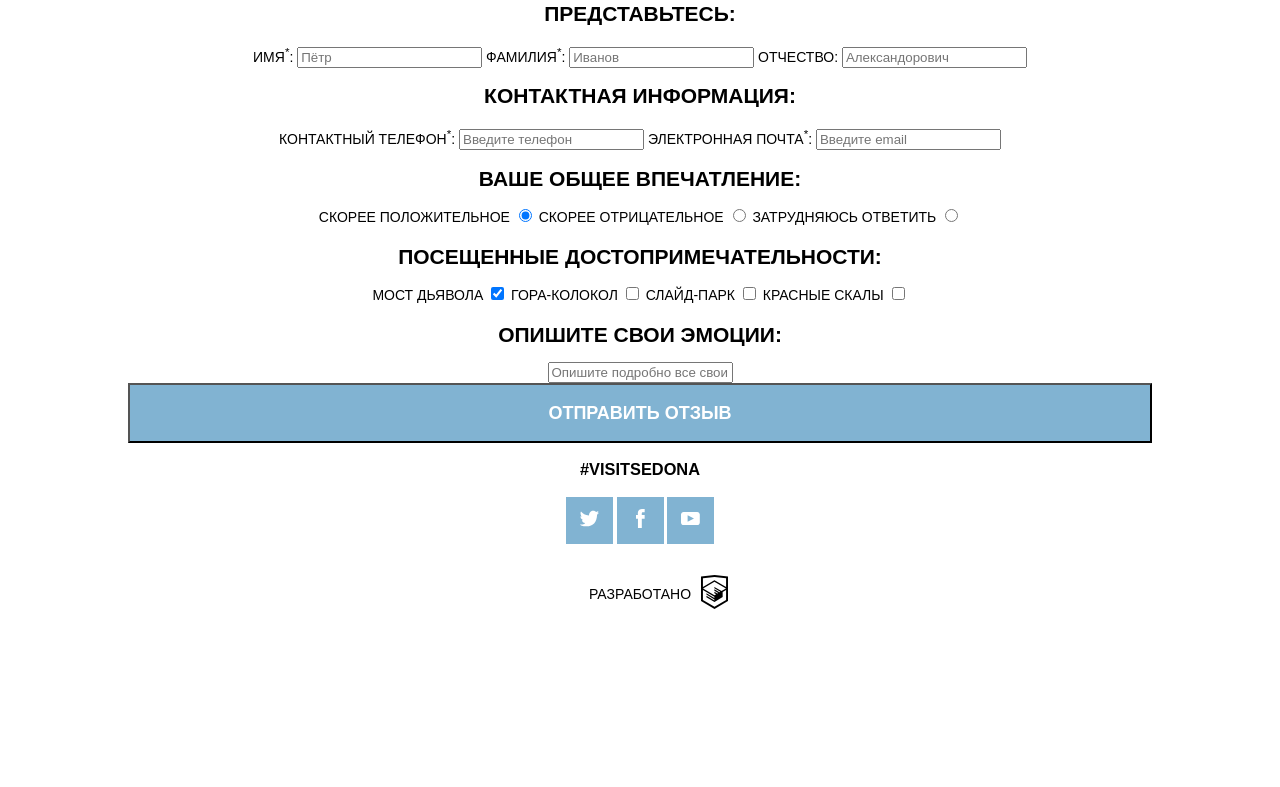
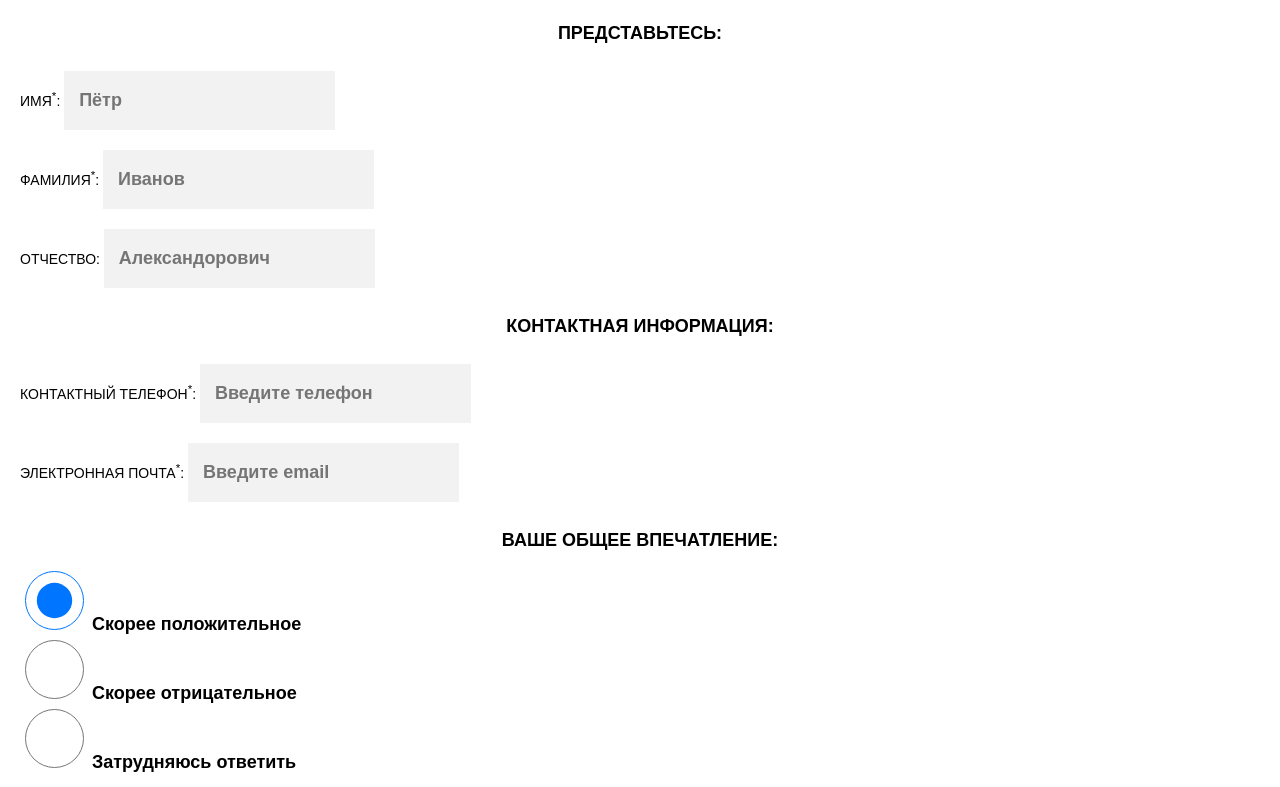
Before and after one commit to poalrom/549115-sedona, a plain HTML site: page source/form.html in a window 1280 px wide. Shown: the part 738-1525 px from the top of the page. Before the commit the page ends 1383 px from the top, so only its background shows below. Drawn offline with nearby package versions, Linux system fonts and the light colour scheme; files that its build step writes are made by us from their sources; a web font is replaced by a local one.

Commit message:
renamed some elements to html, added basic styles to the feedback page

```diff
--- a/source/form.html
+++ b/source/form.html
@@ -41,37 +41,52 @@
     <section class="form">
       <form class="get-feedback" action="https://echo.htmlacademy.ru">
         <h2 class="form__title form__border-top">Представьтесь:</h2>
-        <label class="form__label" for="name">Имя<sup>*</sup>:</label>
-          <input class="form__input" name="name" type="text" id="name" placeholder="Пётр">
-        <label class="form__label" for="surname">Фамилия<sup>*</sup>:</label>
-          <input class="form__input" name="sename" type="text" id="surname" placeholder="Иванов">
-        <label class="form__label" for="patronymiс">Отчество:</label>
-          <input class="form__input" name="patronymiс" type="text" id="patronymiс"  placeholder="Александорович">
-
+        <label class="form__label form__label--thin" for="name">Имя<sup>*</sup>:
+          <input class="form__input form__input--m" name="name" type="text" id="name" placeholder="Пётр">
+        </label>
+        <label class="form__label form__label--thin" for="surname">Фамилия<sup>*</sup>:
+          <input class="form__input form__input--s" name="sename" type="text" id="surname" placeholder="Иванов">
+        </label>
+        <label class="form__label form__label--thin" for="patronymiс">Отчество:
+          <input class="form__input form__input--s" name="patronymiс" type="text" id="patronymiс"  placeholder="Александорович">
+        </label>
         <h2 class="form__title form__border-top">Контактная информация:</h2>
-        <label class="form__label" for="phone">Контактный телефон<sup>*</sup>:</label>
-          <input class="form__input" name="phone" type="tel" id="phone" placeholder="Введите телефон" pattern="8|\+7?\d+">
-        <label class="form__label" for="email">Электронная почта<sup>*</sup>:</label>
-          <input class="form__input" name="email" type="email" id="email" placeholder="Введите email" pattern="^[-\w.]+@([A-z0-9][-A-z0-9]+\.)+[A-z]{2,6}$">
-
+        <label class="form__label form__label--thin" for="phone">Контактный телефон<sup>*</sup>:
+          <input class="form__input form__input--m" name="phone" type="tel" id="phone" placeholder="Введите телефон" pattern="8|\+7?\d+">
+        </label>
+        <label class="form__label form__label--thin" for="email">Электронная почта<sup>*</sup>:
+          <input class="form__input form__input--m" name="email" type="email" id="email" placeholder="Введите email" pattern="^[-\w.]+@([A-z0-9][-A-z0-9]+\.)+[A-z]{2,6}$">
+        </label>
         <h2 class="form__title form__border-top">Ваше общее впечатление:</h2>
-        <label class="form__label" for="good">Скорее положительное</label>
+        <label class="form__label" for="good">
           <input class="form__radio" name="impression-good" type="radio" id="good" checked>
-        <label class="form__" for="bad">Скорее отрицательное</label>
+          Скорее положительное
+        </label>
+        <label class="form__label" for="bad">
           <input class="form__radio" name="impression-bad" type="radio" id="bad">
-        <label class="form__label" name="impression-neutral" for="neutral">Затрудняюсь ответить</label>
+          Скорее отрицательное
+        </label>
+        <label class="form__label" name="impression-neutral" for="neutral">
           <input class="form__radio" type="radio" id="neutral">
-
+          Затрудняюсь ответить
+        </label>
         <h2 class="form__title form__border-top">Посещенные достопримечательности:</h2>
-        <label class="form__label" for="devil-bridge">Мост Дьявола</label>
+        <label class="form__label" for="devil-bridge">
           <input class="form__checkbox" name="visit-devil-bridge" type="checkbox" id="devil-bridge" checked>
-        <label class="form__label" for="mountain-bell">Гора-Колокол</label>
+          Мост Дьявола
+        </label>
+        <label class="form__label" for="mountain-bell">
           <input class="form__checkbox" name="get-visit-mountain-bell" type="checkbox" id="mountain-bell">
-        <label class="form__label" for="slide-park">Слайд-парк</label>
+          Гора-Колокол
+        </label>
+        <label class="form__label" for="slide-park">
           <input class="form__checkbox" name="visit-slide-park" type="checkbox" id="slide-park">
-        <label class="form__label" for="red-rock">Красные скалы</label>
+          Слайд-парк
+        </label>
+        <label class="form__label" for="red-rock">
           <input class="form__checkbox" name="visit-red-rock" type="checkbox" id="red-rock">
-
+          Красные скалы
+        </label>
         <h2 class="form__title form__border-top">Опишите свои эмоции:</h2>
         <input class="form__input form__input--comment" type="textarea" name="comment" placeholder="Опишите подробно все свои восторги">
       </form>
--- /dev/null
+++ b/source/sass/blocks/form.scss
@@ -0,0 +1,68 @@
+.form {
+  padding: 20px;
+  text-align: left;
+}
+
+.form__title {
+  @include font-title;
+  text-align: center;
+}
+
+.form__border-top {
+
+}
+
+.form__label {
+  display: inline-block;
+  display: block;
+  @include font-input;
+  &--thin {
+    @include font-main;
+  }
+}
+
+.form__input {
+  box-sizing: border-box;
+  margin: 10px 0;
+  height: 59px;
+  background: $input-color;
+  border: none;
+  padding: 15px;
+  @include font-input;
+
+  &--s {
+    min-width: 190px;
+  }
+
+  &--m {
+    min-width: 229px;
+  }
+
+  // &--radio {
+  //   width: 59px;
+  // }
+
+  // &--checkbox {
+  //   display: block;
+  //   width: 59px;
+  //   border: none;
+  // }
+
+  &--comment {
+    width: 90%;
+    height: 159px;
+
+  }
+}
+
+.form__radio {
+  height: 59px;
+  width: 59px;
+}
+
+.form__checkbox {
+
+  height: 59px;
+  width: 59px;
+  border: none;
+}
--- a/source/sass/mixins/font-input.scss
+++ b/source/sass/mixins/font-input.scss
@@ -1,3 +1,8 @@
 @mixin font-input {
-  font: bold 18px/26px "PT Sans" sans-serif;
+  //font: bold 18px/26px "PT Sans" sans-serif;
+  font-family: "PT Sans", sans-serif;
+  font-weight: bold;
+  font-size: 18px;
+  line-height: 26px;
+  text-transform: none;
 }
--- a/source/sass/style.scss
+++ b/source/sass/style.scss
@@ -21,5 +21,6 @@
 @import "blocks/social.scss";
 @import "blocks/map.scss";
 @import "blocks/media.scss";
+@import "blocks/form.scss";
 
 @import "blocks/author.scss";
```
Also changed, not shown: source/index.html (+1 -1 lines).
